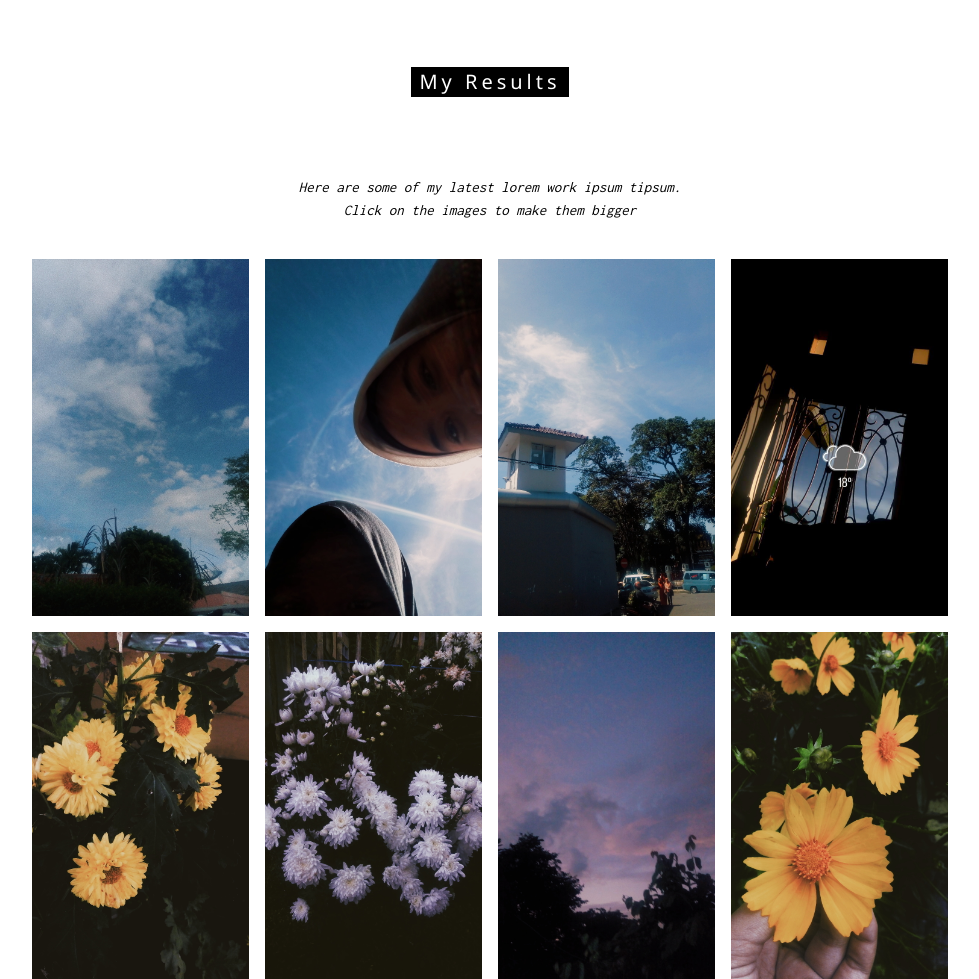
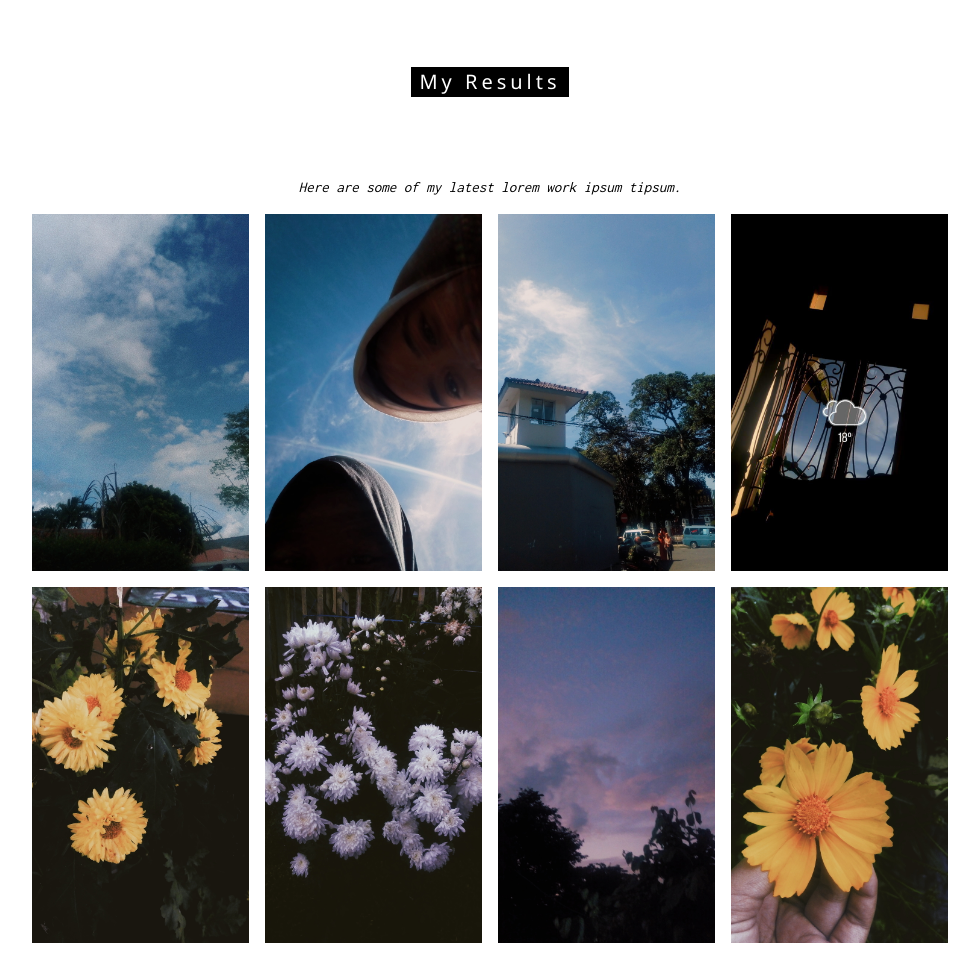
Before and after one commit to mutiaraachh/mutiaraachh.github.io, a plain HTML site: page hobi.html in a window 1280 px wide. Shown: the part 2055-3034 px from the top of the page, without its empty margins (150-1129 px from the left). Drawn offline with nearby package versions, Linux system fonts and the light colour scheme.

Commit message:
Update hobi.html

```diff
--- a/hobi.html
+++ b/hobi.html
@@ -56,7 +56,7 @@ p, html {
 </div>
 <div class="w3-content w3-container w3-padding-64">
  <h4 class="w3-center w3-padding-64"><span class="w3-tag w3-wide">My Results</span></h4>
-  <p class="w3-center"><em>Here are some of my latest lorem work ipsum tipsum.<br> Click on the images to make them bigger</em></p><br>
+  <p class="w3-center"><em>Here are some of my latest lorem work ipsum tipsum.</em></p>
 
   <!-- Responsive Grid. Four columns on tablets, laptops and desktops. Will stack on mobile devices/small screens (100% width) -->
   <div class="w3-row-padding w3-center">
```
